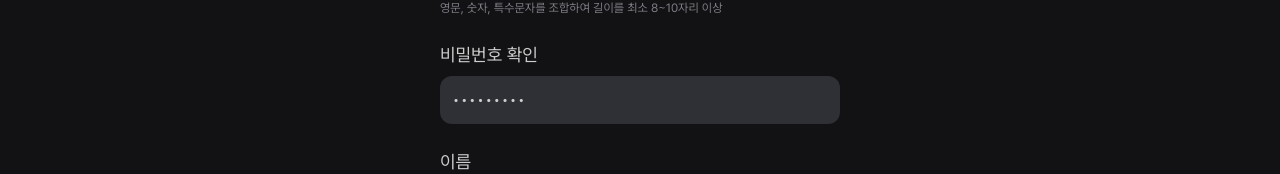
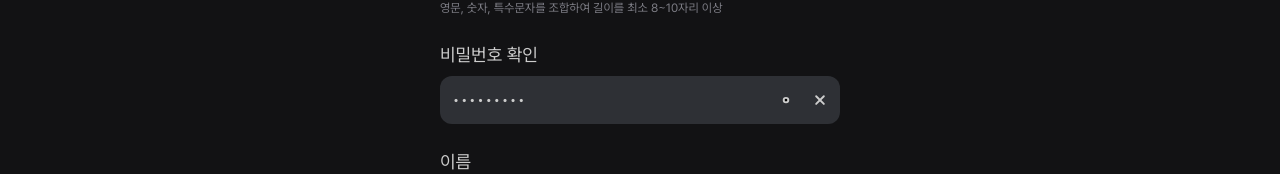
Before and after one commit to wlrnjs/front, a Next.js app: page /signup in a window 1280 px wide. Both pictures are taken after typing "name@example.com", "Sample123", "Sample123", "Sample", "5", "5" into the empty fields and a click on the button "회원가입". Shown: the part 347-521 px from the top of the page. Built offline with nearby package versions, Linux system fonts and the light colour scheme.

Commit message:
feat:비밀번호확인유효성추가

```diff
--- a/src/components/signup/ConfirmPasswordSection.tsx
+++ b/src/components/signup/ConfirmPasswordSection.tsx
@@ -1,27 +1,62 @@
 import { SignUpFormData } from "@/_types/signup/SignUpFormData";
+import CustomIcon from "@/Icons";
+import { useState } from "react";
 import { UseFormRegister, UseFormWatch } from "react-hook-form";
 
 interface ConfirmPasswordSectionProps {
   register: UseFormRegister<SignUpFormData>;
   watch: UseFormWatch<SignUpFormData>;
+  setValue: any;
 }
 
 const ConfirmPasswordSection = ({
   register,
   watch,
+  setValue,
 }: ConfirmPasswordSectionProps) => {
+  const confirmPassword = watch("checkedPassword");
+  const [showPassword, setShowPassword] = useState(false);
+
+  const clearField = (field: keyof SignUpFormData) => {
+    setValue(field, "", { shouldValidate: true });
+  };
+
+  const BUTTON_ICON_STYLES = "w-[24px] h-[24px]";
+
   return (
     <div className="flex flex-col gap-2">
       <label htmlFor="checkPassword" className="text-[18px] text-fgGrayDefault">
         비밀번호 확인
       </label>
-      <input
-        id="checkPassword"
-        type="password"
-        {...register("checkedPassword")}
-        placeholder="비밀번호를 한 번 더 입력해주세요."
-        className="h-[48px] px-3 rounded-[12px] bg-fillGrayDefault"
-      />
+      <div className="relative">
+        <input
+          id="checkPassword"
+          type={showPassword ? "text" : "password"}
+          {...register("checkedPassword", {
+            required: "비밀번호를 한 번 더 입력해주세요.",
+            validate: (value) =>
+              value === watch("password") || "비밀번호가 일치하지 않습니다.",
+          })}
+          placeholder="비밀번호를 한 번 더 입력해주세요."
+          className="h-[48px] px-3 rounded-[12px] bg-fillGrayDefault w-full"
+        />
+        {confirmPassword && (
+          <div className="flex gap-[10px] absolute right-2 top-1/2 transform -translate-y-1/2">
+            <button
+              type="button"
+              onClick={() => setShowPassword(!showPassword)}
+            >
+              <CustomIcon
+                icon={showPassword ? "CLOSE_EYE_SVG" : "EYE_SVG"}
+                className={BUTTON_ICON_STYLES}
+              />
+            </button>
+            <button type="button" onClick={() => clearField("checkedPassword")}>
+              <CustomIcon icon="CLOSE_SVG" className={BUTTON_ICON_STYLES} />
+            </button>
+          </div>
+        )}
+      </div>
     </div>
   );
 };
--- a/src/components/signup/SignUpForm.tsx
+++ b/src/components/signup/SignUpForm.tsx
@@ -35,7 +35,11 @@ const SignUpForm = () => {
     <form onSubmit={handleSubmit(onSubmit)} className="flex flex-col gap-6">
       <EmailSection register={register} watch={watch} />
       <PasswordSection register={register} watch={watch} setValue={setValue} />
-      <ConfirmPasswordSection register={register} watch={watch} />
+      <ConfirmPasswordSection
+        register={register}
+        watch={watch}
+        setValue={setValue}
+      />
       <NameSection register={register} />
       <PhoneNumberSection register={register} />
       <BirthSection register={register} />
```
